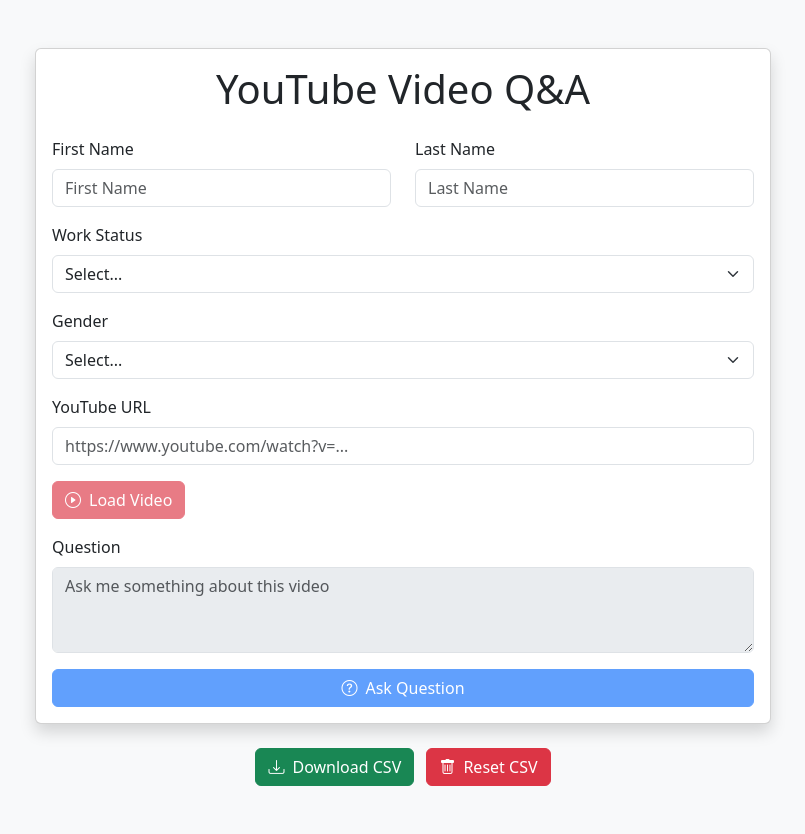
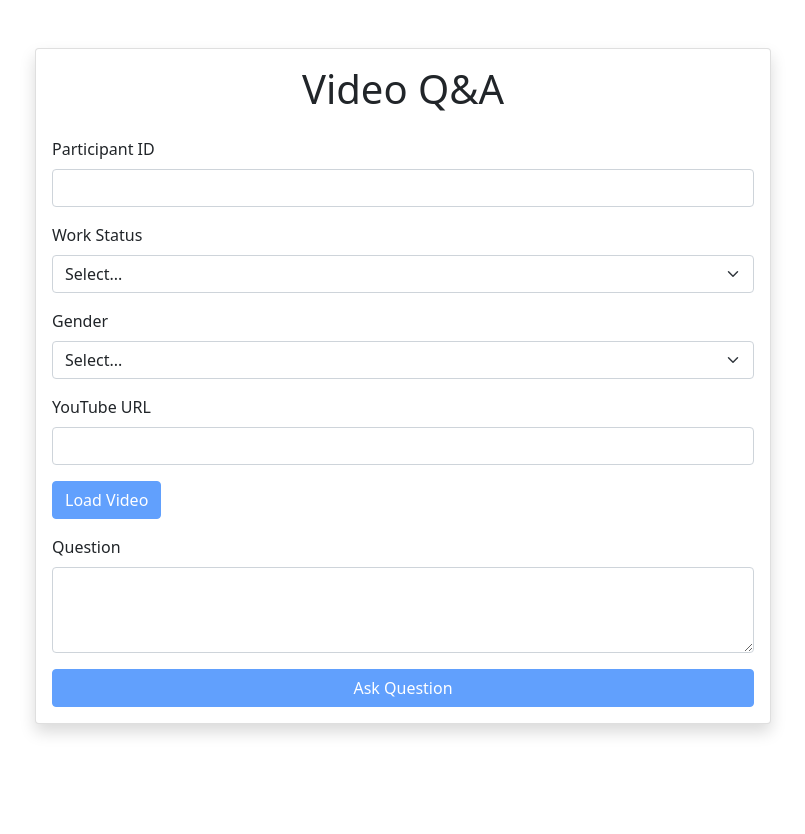
Before and after one commit to sibangi/youtube-chatbot, a Flask app: page / in a window 1280 px wide. Shown: the whole page, without its empty margins (237-1042 px from the left). After the commit the page ends 735 px from the top, so only its background shows below. Run offline with Flask 3, Linux system fonts and the light colour scheme; the visitor is signed in with stand-in values (Sample User, id 1); some libraries are stand-ins or nearby versions.

Commit message:
fix: implements requirements

```diff
--- a/main.py
+++ b/main.py
@@ -54,8 +54,7 @@
     youtube_url = request.args.get('youtube_url')
     question = request.args.get('question')
     user_info = {
-        "first_name": request.args.get('first_name', ''),
-        "last_name": request.args.get('last_name', ''),
+        "participant_id": request.args.get('participant_id', ''),
         "work_status": request.args.get('work_status', 'N/A'),
         "gender": request.args.get('gender', 'N/A')
     }
@@ -80,7 +79,13 @@
     return jsonify(result)
 
 
-@app.route('/download_csv')
+@app.route('/admin')
+@login_required
+def admin():
+    return render_template('admin.html')
+
+
+@app.route('/admin/download_csv')
 @login_required
 def download_csv():
     csv_path = "qa_feedback_log.csv"
@@ -90,7 +95,7 @@
         return jsonify({"error": "CSV file not found"}), 404
 
 
-@app.route('/reset_csv', methods=['POST'])
+@app.route('/admin/reset_csv', methods=['POST'])
 @login_required
 def reset_csv():
     csv_path = "qa_feedback_log.csv"
--- a/templates/index.html
+++ b/templates/index.html
@@ -3,14 +3,11 @@
 <head>
     <meta charset="UTF-8">
     <meta name="viewport" content="width=device-width, initial-scale=1.0">
-    <title>YouTube Video Q&A</title>
-    <!-- Bootstrap CSS -->
-    <link href="https://cdn.jsdelivr.net/npm/bootstrap@5.3.0-alpha1/dist/css/bootstrap.min.css" rel="stylesheet">
-    <!-- Bootstrap Icons -->
-    <link href="https://cdn.jsdelivr.net/npm/bootstrap-icons@1.7.2/font/bootstrap-icons.css" rel="stylesheet">
-    <script src="https://cdnjs.cloudflare.com/ajax/libs/alpinejs/3.10.3/cdn.min.js" defer></script>
+    <title>Video Q&A</title>
+    <link href="https://cdn.jsdelivr.net/npm/bootstrap@5.1.3/dist/css/bootstrap.min.css" rel="stylesheet">
+    <script src="https://unpkg.com/alpinejs@3.x.x/dist/cdn.min.js" defer></script>
 </head>
-<body class="bg-light">
+<body>
     <div class="container py-5" x-data="{
         isVideoLoading: false,
         isVideoLoaded: false,
@@ -20,8 +17,7 @@
         formValid: false,
         streamingAnswer: false,
         checkFormValidity() {
-            this.formValid = document.getElementById('first_name').value.trim() !== '' &&
-                             document.getElementById('last_name').value.trim() !== '' &&
+            this.formValid = document.getElementById('participant_id').value.trim() !== '' &&
                              document.getElementById('work_status').value !== '' &&
                              document.getElementById('gender').value !== '' &&
                              document.getElementById('youtube_url').value.trim() !== '';
@@ -44,8 +40,7 @@
             const eventSource = new EventSource('/ask_stream?' + new URLSearchParams({
                 youtube_url: document.getElementById('youtube_url').value,
                 question: document.getElementById('question').value,
-                first_name: document.getElementById('first_name').value,
-                last_name: document.getElementById('last_name').value,
+                participant_id: document.getElementById('participant_id').value,
                 work_status: document.getElementById('work_status').value,
                 gender: document.getElementById('gender').value
             }));
@@ -88,41 +83,22 @@
                 this.answer = '';
                 document.getElementById('question').value = '';
             }
-        },
-        async resetCSV() {
-            if (confirm('Are you sure you want to reset the CSV file? This action cannot be undone.')) {
-                const response = await fetch('/reset_csv', { method: 'POST' });
-                const result = await response.json();
-                if (result.message) {
-                    alert(result.message);
-                } else if (result.error) {
-                    alert('Error: ' + result.error);
-                }
-            }
         }
     }" x-init="checkFormValidity">
         <div class="row justify-content-center">
             <div class="col-md-8">
                 <div class="card shadow">
                     <div class="card-body">
-                    <h1 class="card-title text-center mb-4">YouTube Video Q&A</h1>
+                        <h1 class="card-title text-center mb-4">Video Q&A</h1>
 
-                    <form @change="checkFormValidity">
-                        <div class="row mb-3">
-                            <div class="col-md-6">
-                                <label for="first_name" class="form-label">First Name</label>
-                                <input type="text" class="form-control" id="first_name" placeholder="First Name"
-                                       required>
-                            </div>
-                            <div class="col-md-6">
-                                <label for="last_name" class="form-label">Last Name</label>
-                                <input type="text" class="form-control" id="last_name" placeholder="Last Name" required>
-                            </div>
+                        <div class="mb-3">
+                            <label for="participant_id" class="form-label">Participant ID</label>
+                            <input type="text" class="form-control" id="participant_id" x-on:input="checkFormValidity" required>
                         </div>
 
                         <div class="mb-3">
                             <label for="work_status" class="form-label">Work Status</label>
-                            <select class="form-select" id="work_status" required>
+                            <select class="form-select" id="work_status" x-on:change="checkFormValidity" required>
                                 <option value="">Select...</option>
                                 <option value="Student">Student</option>
                                 <option value="Staff">Staff</option>
@@ -131,7 +107,7 @@
 
                         <div class="mb-3">
                             <label for="gender" class="form-label">Gender</label>
-                            <select class="form-select" id="gender" required>
+                            <select class="form-select" id="gender" x-on:change="checkFormValidity" required>
                                 <option value="">Select...</option>
                                 <option value="Male">Male</option>
                                 <option value="Female">Female</option>
@@ -141,56 +117,33 @@
 
                         <div class="mb-3">
                             <label for="youtube_url" class="form-label">YouTube URL</label>
-                            <input type="text" class="form-control" id="youtube_url"
-                                   placeholder="https://www.youtube.com/watch?v=..." required
-                                   @input="isVideoLoaded = false">
+                            <input type="url" class="form-control" id="youtube_url" x-on:input="checkFormValidity" required>
                         </div>
 
                         <div class="mb-3">
-                            <button type="button" class="btn"
-                                    x-bind:class="{
-                                        'btn-danger': !formValid && !isVideoLoaded,
-                                        'btn-success': formValid && !isVideoLoaded,
-                                        'btn-secondary': isVideoLoaded
-                                    }"
-                                    x-on:click="loadVideo()"
-                                    x-bind:disabled="!formValid || isVideoLoading || isVideoLoaded">
-                                    <span x-show="!isVideoLoading && !isVideoLoaded">
-                                        <i class="bi bi-play-circle me-2"></i>Load Video
-                                    </span>
-                                <span x-show="isVideoLoading">
-                                        <i class="bi bi-hourglass-split me-2"></i>Loading Video...
-                                    </span>
-                                <span x-show="isVideoLoaded">
-                                        <i class="bi bi-check-circle me-2"></i>Video Loaded
-                                    </span>
+                            <button class="btn btn-primary" x-on:click="loadVideo" x-bind:disabled="!formValid || isVideoLoaded">
+                                <span x-show="!isVideoLoading && !isVideoLoaded">Load Video</span>
+                                <span x-show="isVideoLoading">Loading Video...</span>
+                                <span x-show="isVideoLoaded">Video Loaded</span>
                             </button>
                         </div>
 
                         <div class="mb-3">
                             <label for="question" class="form-label">Question</label>
-                            <textarea class="form-control" id="question" rows="3"
-                                      placeholder="Ask me something about this video"
-                                      x-bind:disabled="isQuestionAsked || !isVideoLoaded"></textarea>
+                            <textarea class="form-control" id="question" rows="3" required></textarea>
                         </div>
 
                         <div class="d-grid">
-                            <button type="button" class="btn btn-primary" x-on:click="askQuestion()"
-                                    x-bind:disabled="!formValid || isQuestionLoading || isQuestionAsked || !isVideoLoaded">
-                                    <span x-show="!isQuestionLoading">
-                                        <i class="bi bi-question-circle me-2"></i>Ask Question
-                                    </span>
-                                <span x-show="isQuestionLoading">
-                                        <i class="bi bi-hourglass-split me-2"></i>Processing Question...
-                                    </span>
+                            <button class="btn btn-primary" x-on:click="askQuestion" x-bind:disabled="!formValid || !isVideoLoaded || isQuestionLoading">
+                                <span x-show="!isQuestionLoading">Ask Question</span>
+                                <span x-show="isQuestionLoading">Processing Question...</span>
                             </button>
                         </div>
-                    </form>
 
                         <div class="mt-4" x-show="answer || streamingAnswer">
                             <h5 class="card-title">Answer:</h5>
-                        <p class="card-text bg-light p-3 rounded" x-text="answer"></p>
-                        <div x-show="streamingAnswer" class="text-center">
+                            <p x-text="answer"></p>
+                            <div class="text-center" x-show="streamingAnswer">
                                 <div class="spinner-border text-primary" role="status">
                                     <span class="visually-hidden">Loading...</span>
                                 </div>
@@ -199,30 +152,13 @@
 
                         <div class="mt-3" x-show="!streamingAnswer && answer">
                             <h5 class="mb-2">Was this answer helpful?</h5>
-                        <button class="btn btn-outline-success me-2" @click="submitFeedback('positive')">
-                            <i class="bi bi-hand-thumbs-up"></i> Yes
-                        </button>
-                        <button class="btn btn-outline-danger" @click="submitFeedback('negative')">
-                            <i class="bi bi-hand-thumbs-down"></i> No
-                        </button>
-                    </div>
-                </div>
-            </div>
-
-            <div class="text-center mt-4">
-                <a href="{{ url_for('download_csv') }}" class="btn btn-success me-2">
-                    <i class="bi bi-download me-2"></i>Download CSV
-                </a>
-                <button @click="resetCSV" class="btn btn-danger">
-                    <i class="bi bi-trash me-2"></i>Reset CSV
-                </button>
+                            <button class="btn btn-success me-2" x-on:click="submitFeedback('Yes')">Yes</button>
+                            <button class="btn btn-danger" x-on:click="submitFeedback('No')">No</button>
                         </div>
                     </div>
                 </div>
             </div>
-
-<!-- Bootstrap JS and Popper.js -->
-<script src="https://cdn.jsdelivr.net/npm/@popperjs/core@2.11.6/dist/umd/popper.min.js"></script>
-<script src="https://cdn.jsdelivr.net/npm/bootstrap@5.3.0-alpha1/dist/js/bootstrap.min.js"></script>
+        </div>
+    </div>
 </body>
 </html>
```
Also changed, not shown: templates/admin.html (added, +40 -0 lines), youtube_qa_app.py (+3 -4 lines). Lines whose indentation alone changed are shown as unchanged.
